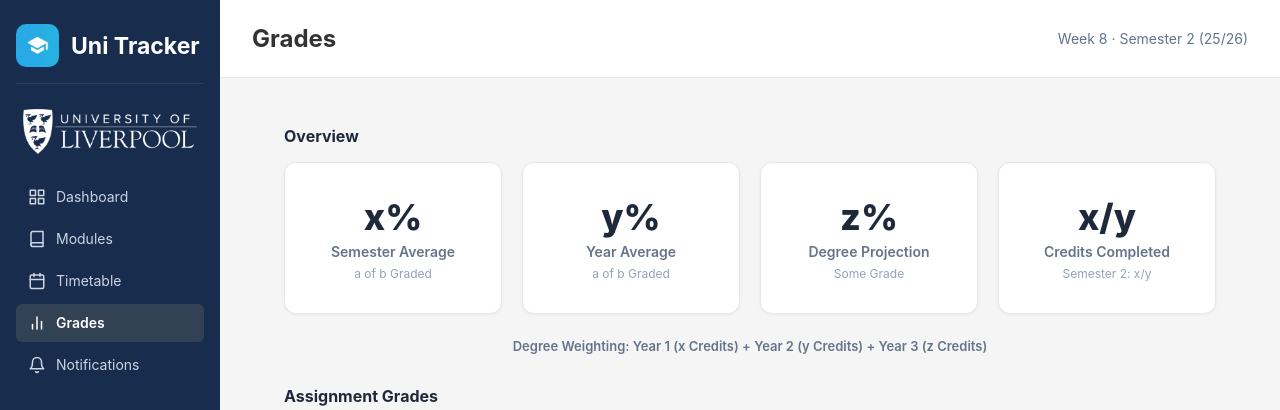
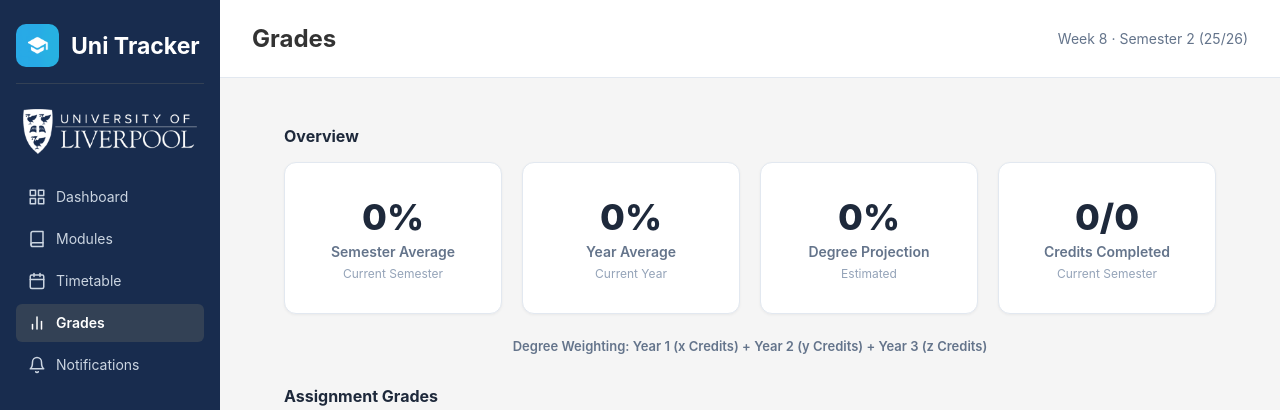
Before and after one commit to Vitto24/COMP208-Group-Project, a Django app: page /grades/ in a window 1280 px wide. Shown: the top 410 px of the page. Run offline with Django 5.2, Linux system fonts and the light colour scheme; the visitor is signed in with stand-in values (Sample User, id 1); data comes from the database, SQL or seed files in the repository; data that the repository does not hold is empty.

Commit message:
added maths for dashboard overview

```diff
--- a/grades/views.py
+++ b/grades/views.py
@@ -59,7 +59,61 @@
 
     grouped_data.sort(key=lambda x: x['year'], reverse=True)
 
+    # --- Top section maths ---
+    current_sem_avg = 0
+    current_year_avg = 0
+    degree_projection = 0
+    credits_str = "0/0"
+
+    # only do if has any data to work with
+    if grouped_data:
+        recent_year = grouped_data[0] # Newest year (e.g., Year 2)
+        year_total_weighted = 0
+        year_total_credits = 0
+
+        # Average grade for current year
+        for sem in recent_year['semesters']:
+            for mod in sem['modules']:
+                credits = float(mod['module'].credits)
+                grade = mod['overall_grade']
+
+                if grade > 0: # Only count if graded
+                    year_total_weighted += (grade * credits)
+                    year_total_credits += credits
+
+        if year_total_credits > 0:
+            current_year_avg = round(year_total_weighted / year_total_credits, 1)
+
+        # Average grade for semester
+        if recent_year['semesters']:
+            recent_sem = recent_year['semesters'][0]
+            sem_total_weighted = 0
+            sem_graded_credits = 0
+            sem_total_credits = 0
+
+            for mod in recent_sem['modules']:
+                credits = float(mod['module'].credits)
+                grade = mod['overall_grade']
+                sem_total_credits += credits
+
+                if grade > 0:
+                    sem_total_weighted += (grade * credits)
+                    sem_graded_credits += credits
+
+            if sem_graded_credits > 0:
+                current_sem_avg = round(sem_total_weighted / sem_graded_credits, 1)
+
+            # Format credits like "15/60"
+            credits_str = f"{int(sem_graded_credits)}/{int(sem_total_credits)}"
+
+        # Degree projection - just year average for now
+        degree_projection = current_year_avg
+
     return render(request, 'grades/grades.html', {
         'grouped_data': grouped_data,
-        'today': timezone.now().date()
+        'today': timezone.now().date(),
+        'current_sem_avg': current_sem_avg,
+        'current_year_avg': current_year_avg,
+        'degree_projection': degree_projection,
+        'credits_completed': credits_str,
     })
--- a/modules/models.py
+++ b/modules/models.py
@@ -17,6 +17,11 @@
     slug = models.SlugField(unique=True)  # e.g. "computer-science-bsc"
     url = models.URLField(blank=True)
     degree_level = models.CharField(max_length=10, choices=DEGREE_CHOICES)
+
+    # Added to get weights for the grades page when needed, defaults should ensure no problems occur
+    year_1_weight = models.IntegerField(default=0)
+    year_2_weight = models.IntegerField(default=30)
+    year_3_weight = models.IntegerField(default=70)
 
     def __str__(self):
         return self.name
--- a/templates/grades/grades.html
+++ b/templates/grades/grades.html
@@ -17,24 +17,24 @@
 
     <div class="overview-grid">
         <div class="stat-box-custom">
-            <div class="stat-big-number">x%</div>
+            <div class="stat-big-number">{{ current_sem_avg }}%</div>
             <div class="stat-title">Semester Average</div>
-            <div class="stat-subtitle">a of b Graded</div>
+            <div class="stat-subtitle">Current Semester</div>
         </div>
         <div class="stat-box-custom">
-            <div class="stat-big-number">y%</div>
+            <div class="stat-big-number">{{ current_year_avg }}%</div>
             <div class="stat-title">Year Average</div>
-            <div class="stat-subtitle">a of b Graded</div>
+            <div class="stat-subtitle">Current Year</div>
         </div>
         <div class="stat-box-custom">
-            <div class="stat-big-number">z%</div>
+            <div class="stat-big-number">{{ degree_projection }}%</div>
             <div class="stat-title">Degree Projection</div>
-            <div class="stat-subtitle">Some Grade</div>
+            <div class="stat-subtitle">Estimated</div>
         </div>
         <div class="stat-box-custom">
-            <div class="stat-big-number">x/y</div>
+            <div class="stat-big-number">{{ credits_completed }}</div>
             <div class="stat-title">Credits Completed</div>
-            <div class="stat-subtitle">Semester 2: x/y</div>
+            <div class="stat-subtitle">Current Semester</div>
         </div>
     </div>
     <!-- Degree weighting info -->
```
